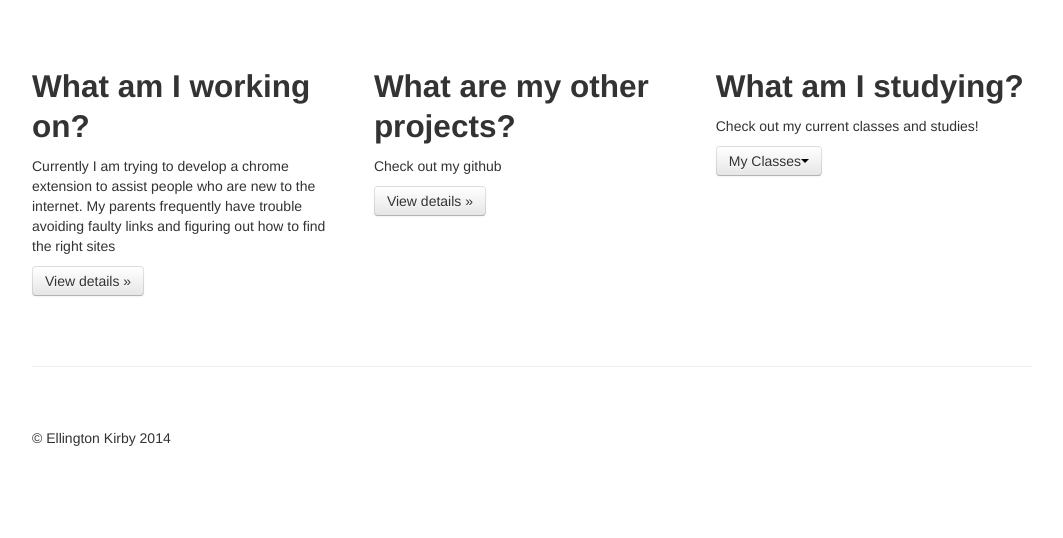
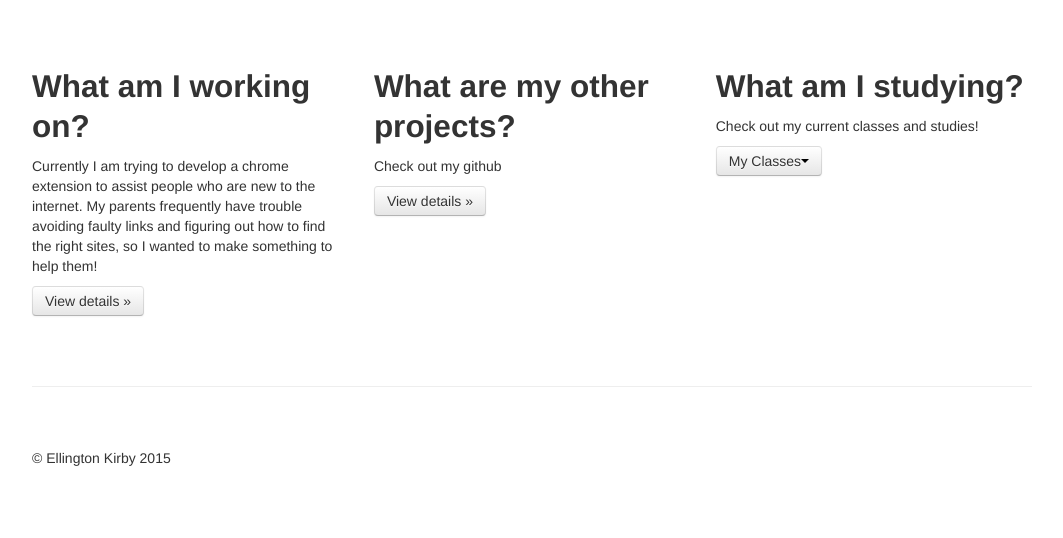
Before and after one commit to EllingtonKirby/Personal-Website, a Django app: page / in a window 1280 px wide. Shown: the part 1053-1591 px from the top of the page, without its empty margins (108-1171 px from the left). Before the commit the page ends 1499 px from the top, so only its background shows below. Run offline with Django 3.2, Linux system fonts and the light colour scheme; some libraries are stand-ins or nearby versions.

Commit message:
changes to description

```diff
--- a/ellington/ek_site/templates/ek_site/base.html
+++ b/ellington/ek_site/templates/ek_site/base.html
@@ -119,7 +119,9 @@
       </div>
 
         {% block content %}{% endblock %}
-
+      <div class="footer">
+        <p>&copy; Ellington Kirby 2015</p>
+      </div>
         </div> <!-- /container -->
 
     <!-- Le javascript
--- a/ellington/ek_site/templates/ek_site/index.html
+++ b/ellington/ek_site/templates/ek_site/index.html
@@ -17,7 +17,7 @@
         <div class="span4">
           <h2>What am I working on?</h2>
           <p>Currently I am trying to develop a chrome extension to assist people who are new to the internet. My parents frequently
-          have trouble avoiding faulty links and figuring out how to find the right sites</p>
+          have trouble avoiding faulty links and figuring out how to find the right sites, so I wanted to make something to help them!</p>
           <p><a class="btn" href="https://github.com/EllingtonKirby/Web-Lost">View details &raquo;</a></p>
         </div>
         <div class="span4">
@@ -44,8 +44,6 @@
 
       <hr>
 
-      <div class="footer">
-        <p>&copy; Ellington Kirby 2014</p>
-      </div>
+
 
 {% endblock %}
--- a/ellington/ellington/settings.py
+++ b/ellington/ellington/settings.py
@@ -20,9 +20,9 @@ BASE_DIR = os.path.dirname(os.path.dirname(__file__))
 SECRET_KEY = '%^wa(4@8b1h@hf%6$3^5mrzofe*3#^11&#x=5k2elozn)ggexd'
 
 # SECURITY WARNING: don't run with debug turned on in production!
-DEBUG = True
+DEBUG = False
 
-TEMPLATE_DEBUG = True
+TEMPLATE_DEBUG = False
 
 ALLOWED_HOSTS = []
 
```
Also changed, not shown: ellington/db.sqlite3.
